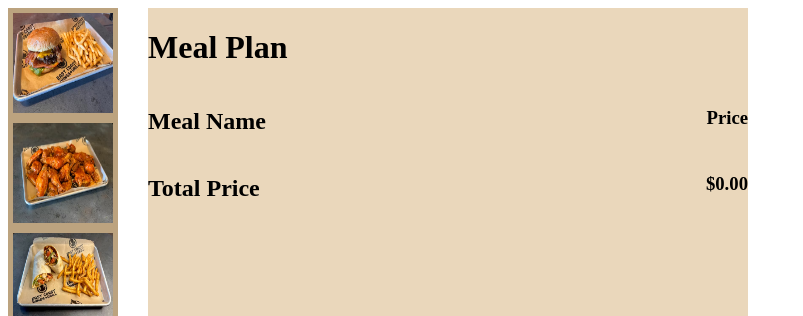
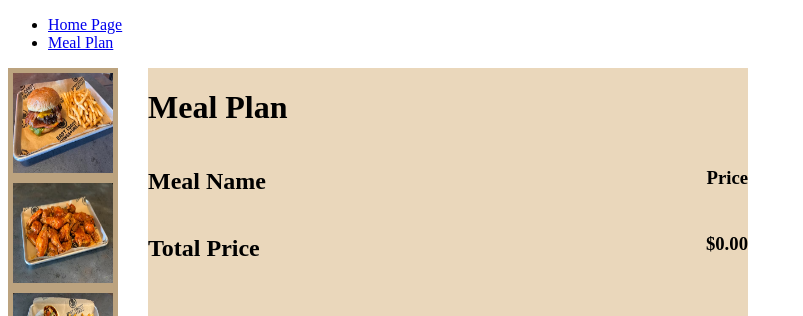
Before and after one commit to delaA2018/delaA2018.github.io, a plain HTML site: page delaA2018-hw3/meal_plan.html in a window 1280 px wide. Shown: the top 316 px of the page, without its empty margins (0-803 px from the left). Drawn offline with Linux system fonts and the light colour scheme.

Commit message:
adding link to the top of meal-plan page

```diff
--- a/delaA2018-hw3/meal_plan.html
+++ b/delaA2018-hw3/meal_plan.html
@@ -7,7 +7,20 @@
         <title>Food Blog Website</title>
     </head>
     <body>
-        <header></header>
+        <header>
+            <ul>
+                <li>
+                    <a href = "main.html">
+                        Home Page
+                    </a>
+                </li>
+                <li>
+                    <a href = "meal_plan.html">
+                        Meal Plan
+                    </a>
+                </li>
+            </ul>
+        </header>
         <main>
             <div id = "meal-plan-flexbox">
                 <aside id = "meal-plan-aside">
```
